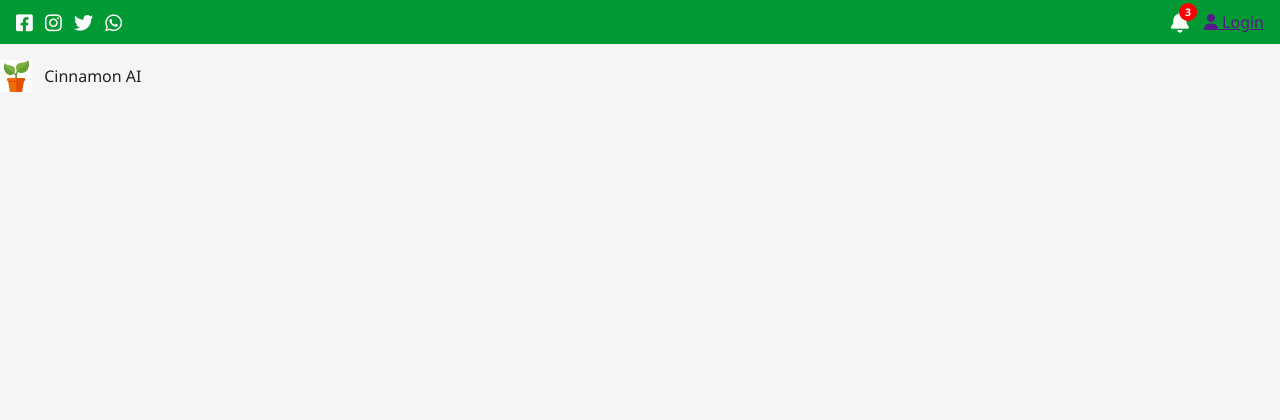
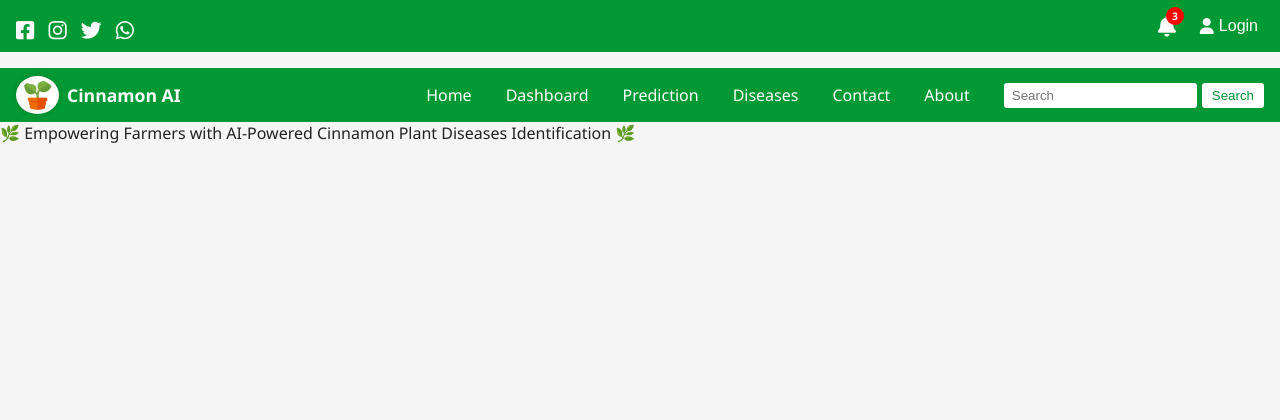
Before and after one commit to LahiruVimukthi2001/Machine_Learning_Final_Year_Project, a PHP site: page /Home.PHP in a window 1280 px wide. Shown: the top 420 px of the page. Before the commit the page ends 92 px from the top, so only its background shows below. Run offline with PHP 8.4, Linux system fonts and the light colour scheme.

Commit message:
edit home.php

```diff
--- a/Home.PHP
+++ b/Home.PHP
@@ -1,97 +1,90 @@
 <?php
-// Cinnamon AI - Cinnamon Plant Disease Prediction UI
+// Cinnamon AI - Home Page
 ?>
 <!DOCTYPE html>
 <html lang="en">
 <head>
     <meta charset="UTF-8">
+    <title>Cinnamon AI</title>
     <meta name="viewport" content="width=device-width, initial-scale=1.0">
-    <title>Home Page</title>
+
+    <!-- External Styles & Libraries -->
     <link rel="stylesheet" href="https://cdnjs.cloudflare.com/ajax/libs/font-awesome/6.4.0/css/all.min.css">
+    <link rel="stylesheet" href="https://unpkg.com/aos@2.3.4/dist/aos.css" />
+
     <style>
-        :root {
-            --primary: #009933;
-            --secondary: #f5f5f5;
-            --accent: #fff;
-            --text: #222;
-            --card: #e7f7ec;
-        }
-        body {
-            margin: 0;
-            font-family: 'Segoe UI', Arial, sans-serif;
-            background: var(--secondary);
-            color: var(--text);
-        }
-
-        /*top bar css*/
-        .top-bar {
-            background: var(--primary);
-            color: var(--accent);
-            display: flex;
-            align-items: center;
-            justify-content: space-between;
-            padding: 0.5rem 1rem;
-            margin-bottom: 1rem;
-        }
-        .social-icons a {
-            color: var(--accent);
-            margin-right: 8px;
-            font-size: 1.2rem;
-            text-decoration: none;
-        }
-
-        /*Notification Icon css*/
-        .notification-wrapper {
-            position: relative;
-            margin-left: auto;
-            margin-right: 15px;
-            font-size: 1.3rem;
-            color: var(--accent);
-            cursor: pointer;
-        }
-
-        .notification-wrapper .badge {
-            position: absolute;
-            top: -5px;
-            right: -8px;
-            background: red;
-            color: white;
-            font-size: 0.65rem;
-            font-weight: bold;
-            border-radius: 50%;
-            padding: 2px 6px;
-        }
 
     </style>
 </head>
 <body>
-    <!--topbar-->
-    <div class="top-bar">
-        <div class="social-icons">
-            <a href="#"><i class="fab fa-facebook-square"></i></a>
-            <a href="#"><i class="fab fa-instagram"></i></a>
-            <a href="#"><i class="fab fa-twitter"></i></a>
-            <a href="#"><i class="fab fa-whatsapp"></i></a>
+
+<?php include 'includes/Topbar.php'; ?>
+<?php include 'includes/Navbar.php'; ?>
+
+<!-- Running Text -->
+<div class="running-text">🌿 Empowering Farmers with AI-Powered Cinnamon Plant Diseases Identification 🌿</div>
+
+<!-- Hero -->
+<div class="main-hero" data-aos="fade-up">
+    <h1>Protect Your Cinnamon Plants with <span style="color:#106e30;">AI-Powered Disease Detection</span></h1>
+    <h3>Detect and diagnose cinnamon plant diseases with advanced machine learning techniques</h3>
+    <button class="start-btn">Start Scan</button>
+</div>
+
+<!-- Impact Section -->
+<div class="impact-section" data-aos="fade-up">
+    <h2 class="impact-title">Our Impact in Cinnamon Farming</h2>
+    <div class="impact-grid">
+        <div class="impact-card" data-aos="zoom-in">
+            <img src="images/plant.png" alt="Icon" class="impact-icon">
+            <div class="impact-value" data-count="95">0</div>
+            <div class="impact-label">Accuracy Rate</div>
         </div>
+        <div class="impact-card" data-aos="zoom-in">
+            <img src="images/plant.png" alt="Icon" class="impact-icon">
+            <div class="impact-value" data-count="250">0</div>
+            <div class="impact-label">Plants Analyzed</div>
+        </div>
+        <div class="impact-card" data-aos="zoom-in">
+            <img src="images/plant.png" alt="Icon" class="impact-icon">
+            <div class="impact-value" data-count="15">0</div>
+            <div class="impact-label">Diseases Identified</div>
+        </div>
+        <div class="impact-card" data-aos="zoom-in">
+            <img src="images/plant.png" alt="Icon" class="impact-icon">
+            <div class="impact-value" data-count="5">0</div>
+            <div class="impact-label">Analysis Time (sec)</div>
+        </div>
+    </div>
+</div>
 
-    <!-- Notification Icon -->
-    <div class="notification-wrapper">
-        <i class="fas fa-bell"></i>
-        <span class="badge">3</span>
-    </div>
-        <a href="" class="login"><i class="fas fa-user"></i> Login</a>
-    </div>
+<!-- ML System -->
+<div class="section-title">How Our ML System Works</div>
+<div class="ml-steps">
+    <div class="ml-step" data-aos="fade-up"><div class="step-num">1</div><b>Upload Photo</b><div>Take a photo and upload.</div></div>
+    <div class="ml-step" data-aos="fade-up"><div class="step-num">2</div><b>AI Analysis</b><div>AI processes the image.</div></div>
+    <div class="ml-step" data-aos="fade-up"><div class="step-num">3</div><b>Get Results</b><div>Get diagnosis in seconds.</div></div>
+</div>
 
-    <!--navbar-->
-    <nav class="nav-bar">
+<!-- Diseases -->
+<div class="section-title">Common Cinnamon Plant Diseases</div>
+<div class="disease-list">
+    <div class="disease-card" data-aos="fade-up"><h3>Rough Bark</h3><p>Brown spots on shoots spread and damage bark.</p><button class="learn-btn">Learn More</button></div>
+    <div class="disease-card" data-aos="fade-up"><h3>Stripe Canker</h3><p>Affects bark, lowers commercial value.</p><button class="learn-btn">Learn More</button></div>
+    <div class="disease-card" data-aos="fade-up"><h3>Leaf Spot Disease</h3><p>Reduces photosynthesis, harms growth.</p><button class="learn-btn">Learn More</button></div>
+</div>
 
-    <!--logo-->
-    <span class="logo-title">
-    <img src="plant.png" alt="Cinnamon AI Logo" style="height: 32px; vertical-align: middle;">
-    <span style="margin-left: 8px; vertical-align: middle;">Cinnamon AI</span>
-    </span>
+<!-- Features -->
+<div class="section-title">Key Features</div>
+<div class="features-section">
+    <div class="feature-card" data-aos="zoom-in"><img src="images/plant.png" class="feature-icon"><b>Detection Accuracy</b><div>Highly accurate AI model.</div></div>
+    <div class="feature-card" data-aos="zoom-in"><img src="images/plant.png" class="feature-icon"><b>Analysis Time</b><div>Get results in seconds.</div></div>
+    <div class="feature-card" data-aos="zoom-in"><img src="images/plant.png" class="feature-icon"><b>Diseases Detected</b><div>Detects all common diseases.</div></div>
+</div>
 
-    </nav>
+<?php include 'includes/footer.php'; ?>
+
+
 
 </body>
 </html>
```
